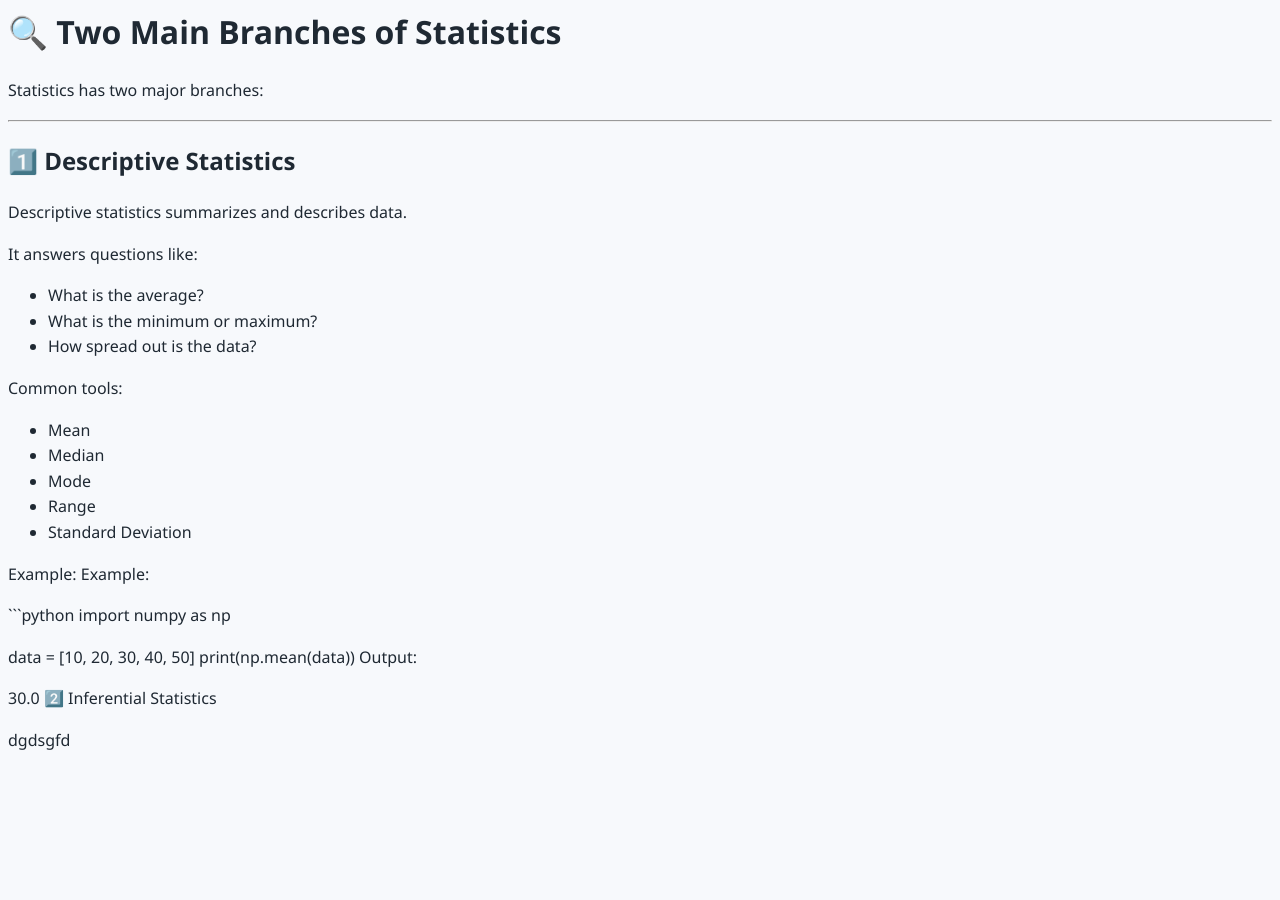
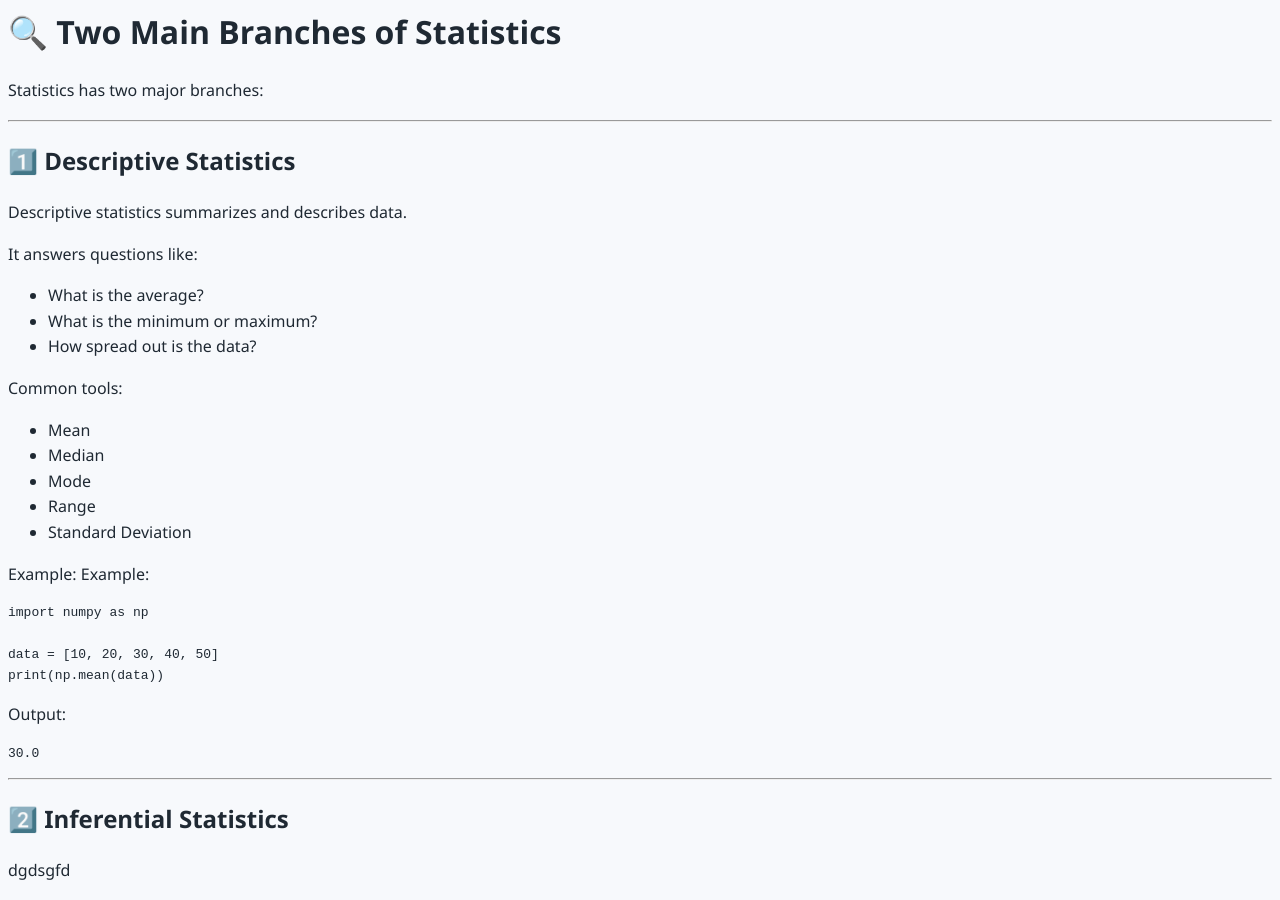
Before and after one commit to irshadvaza/irshadvaza.tech, a Jekyll site: the page built from learning-guides/statistics/introduction-to-statistics.md, in a window 1280 px wide and 900 px high, scrolled down 1443 px. Built offline with Jekyll 4.4.1, drawn with Linux system fonts in a browser that asks for light colours; our own code applies the rules of GitHub Pages for plain Markdown files; before the commit the page ends 2213 px from its top, so only the background shows below that.

Commit message:
Update introduction-to-statistics.md

````diff
--- a/learning-guides/statistics/introduction-to-statistics.md
+++ b/learning-guides/statistics/introduction-to-statistics.md
@@ -88,15 +88,21 @@ Common tools:
 Example:
 Example:
 
-```python
+~~~python
 import numpy as np
 
 data = [10, 20, 30, 40, 50]
 print(np.mean(data))
+~~~
+
 Output:
+~~~
+30.0
+~~~
 
-30.0
-2️⃣ Inferential Statistics
+---
+
+## 2️⃣ Inferential Statistics
 
 
 
````
